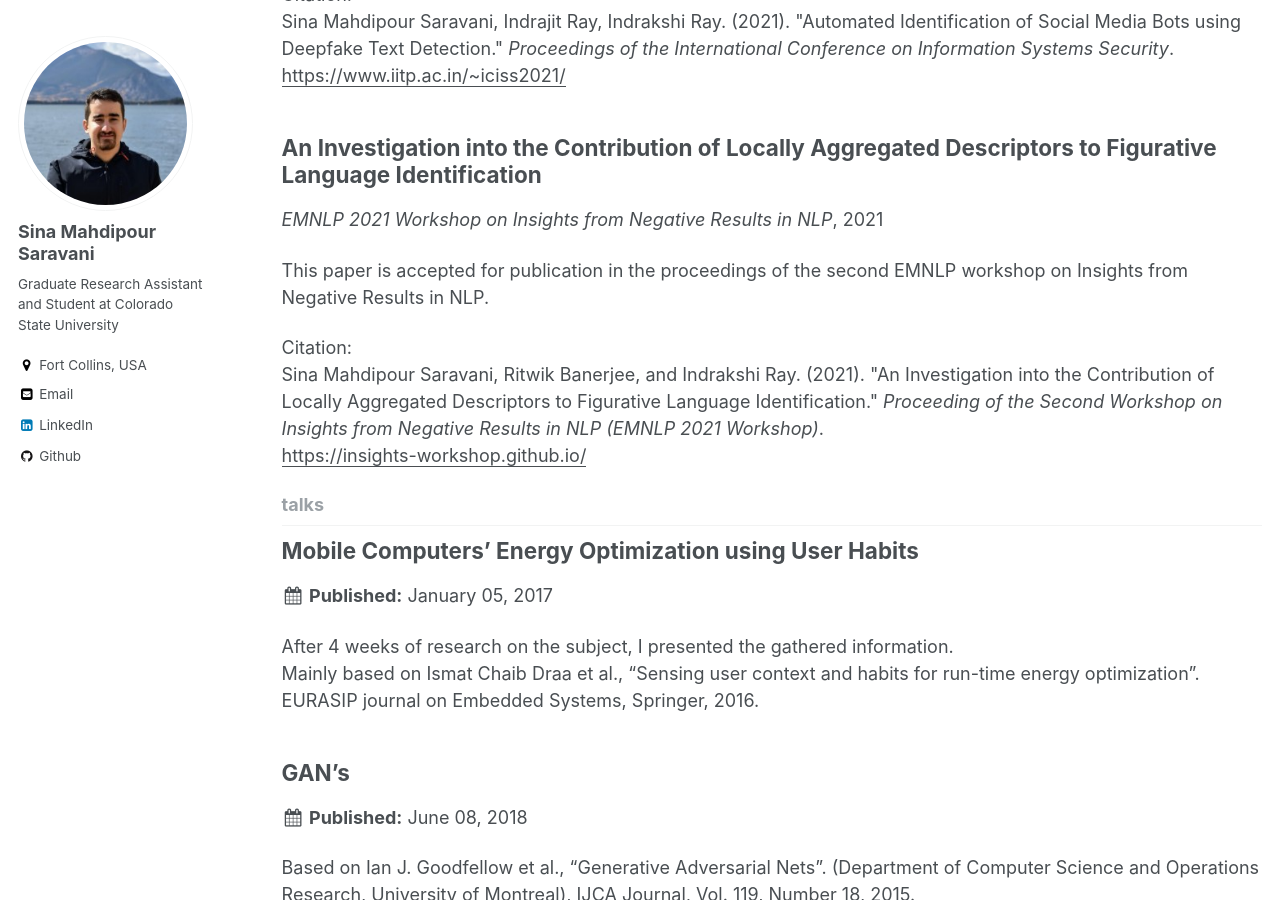
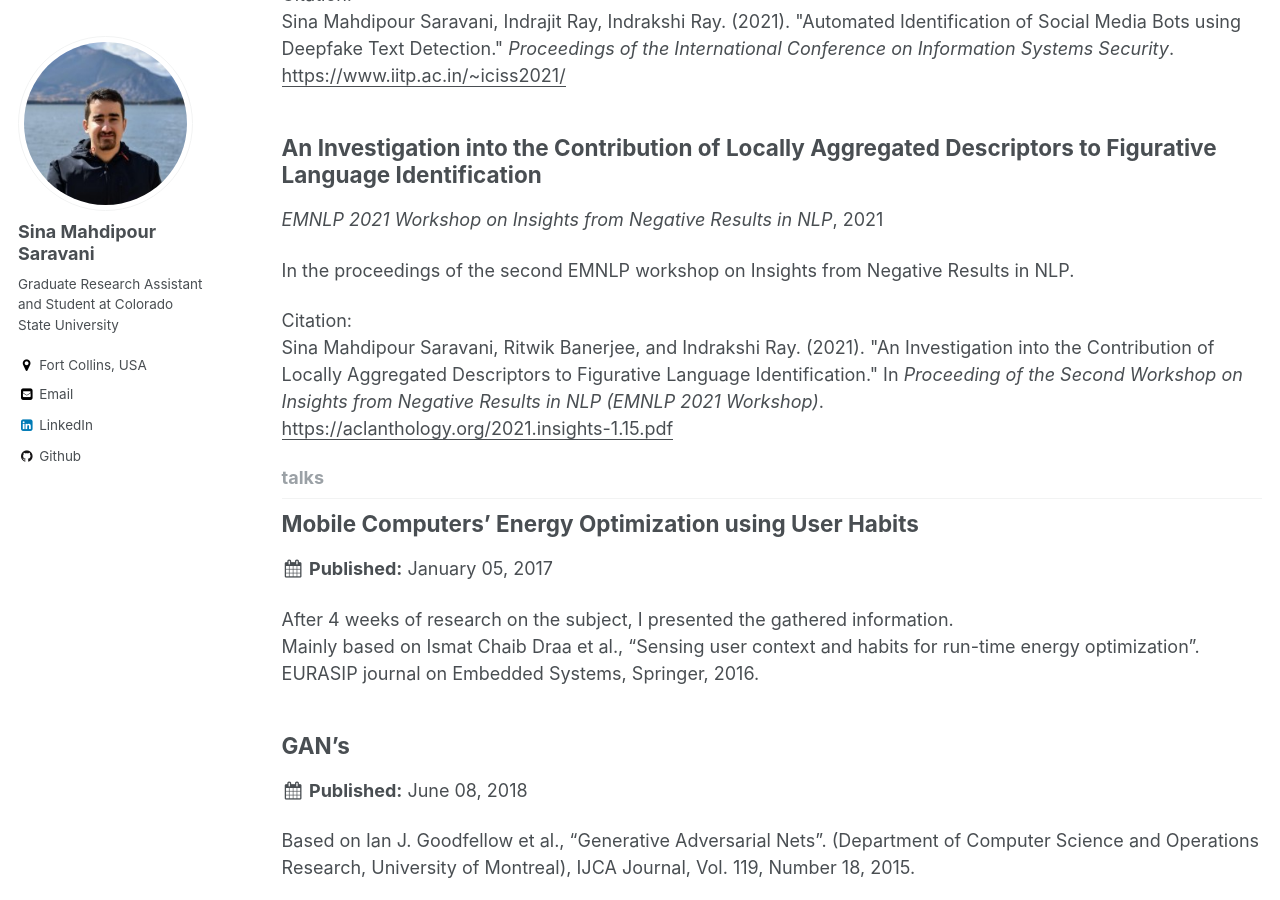
Before and after one commit to sinamps/sinamps.github.io, a Jekyll site: the page built from _pages/collection-archive.html, in a window 1280 px wide and 900 px high, scrolled down 406 px. Built offline with Jekyll 4.4.1, drawn with Linux system fonts in a browser that asks for light colours.

Commit message:
Update 2021-08-05-emnlp-negative-results.md

```diff
--- a/_publications/2021-08-05-emnlp-negative-results.md
+++ b/_publications/2021-08-05-emnlp-negative-results.md
@@ -2,14 +2,14 @@
 title: "An Investigation into the Contribution of Locally Aggregated Descriptors to Figurative Language Identification"
 collection: publications
 permalink: /publication/2021-08-05-emnlp-negative-results
-excerpt: 'This paper is accepted for publication in the proceedings of the second [EMNLP workshop on Insights from Negative Results in NLP](https://insights-workshop.github.io/).'
+excerpt: 'In the proceedings of the second [EMNLP workshop on Insights from Negative Results in NLP](https://insights-workshop.github.io/).'
 date: 2021-09-05
 venue: 'EMNLP 2021 Workshop on Insights from Negative Results in NLP'
-paperurl: 'https://insights-workshop.github.io/'
-citation: 'Sina Mahdipour Saravani, Ritwik Banerjee, and Indrakshi Ray. (2021). &quot;An Investigation into the Contribution of Locally Aggregated Descriptors to Figurative Language Identification.&quot; <i>Proceeding of the Second Workshop on Insights from Negative Results in NLP (EMNLP 2021 Workshop)</i>.'
+paperurl: 'https://aclanthology.org/2021.insights-1.15.pdf'
+citation: 'Sina Mahdipour Saravani, Ritwik Banerjee, and Indrakshi Ray. (2021). &quot;An Investigation into the Contribution of Locally Aggregated Descriptors to Figurative Language Identification.&quot; In <i>Proceeding of the Second Workshop on Insights from Negative Results in NLP (EMNLP 2021 Workshop)</i>.'
 ---
 <!-- This paper is about the number 1. The number 2 is left for future work. -->
-Accepted in [EMNLP 2021 Workshop on Insights from Negative Results in NLP](https://insights-workshop.github.io/).
+Paper [EMNLP 2021 Workshop on Insights from Negative Results in NLP](https://insights-workshop.github.io/).
 <!-- [Download paper here](http://academicpages.github.io/files/paper1.pdf) -->
 
 <!-- Recommended citation: Your Name, You. (2009). "Paper Title Number 1." <i>Journal 1</i>. 1(1). -->
```
